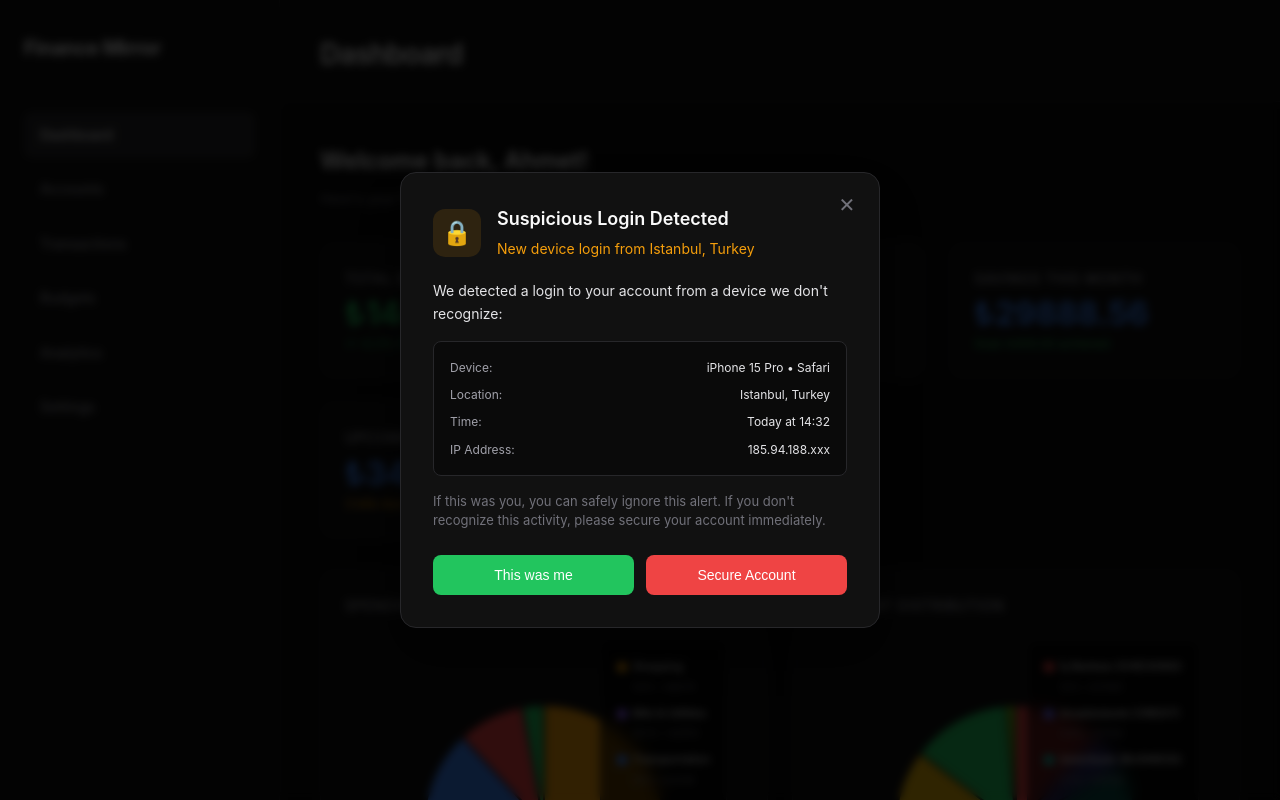
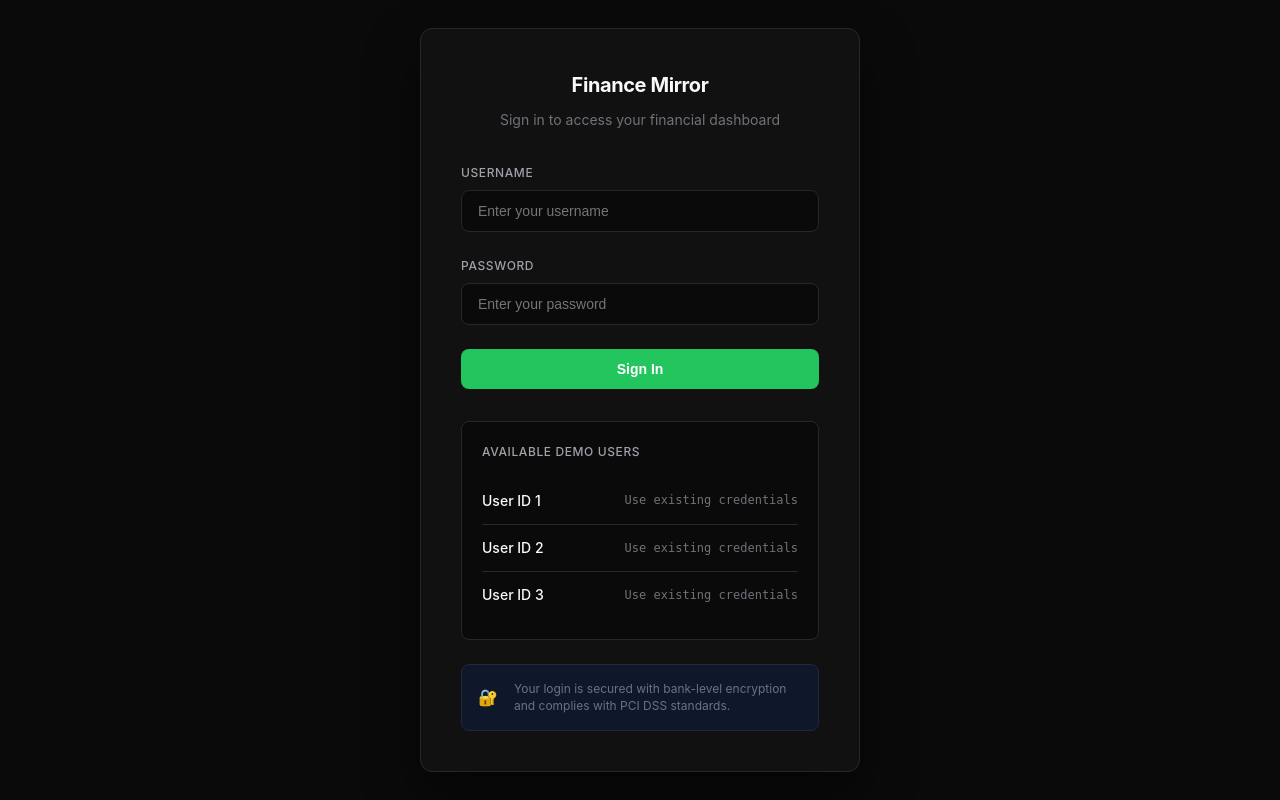
Before and after one commit to HyperactiveDuck/FibaHackathon, a Django app: page / in a window 1280 px wide. Run offline with Django 5.2, Linux system fonts and the light colour scheme; data comes from the database, SQL or seed files in the repository; both versions use the stored data as it was after the commit.

Commit message:
Working Login Page

```diff
--- /dev/null
+++ b/finance/templates/finance/login.html
@@ -0,0 +1,228 @@
+<!DOCTYPE html>
+<html lang="en">
+<head>
+    <meta charset="UTF-8">
+    <meta name="viewport" content="width=device-width, initial-scale=1.0">
+    <title>Login - Finance Mirror</title>
+    <style>
+        * {
+            margin: 0;
+            padding: 0;
+            box-sizing: border-box;
+        }
+
+        body {
+            font-family: 'Inter', -apple-system, BlinkMacSystemFont, 'Segoe UI', sans-serif;
+            background-color: #0a0a0a;
+            color: #e4e4e7;
+            min-height: 100vh;
+            display: flex;
+            align-items: center;
+            justify-content: center;
+            line-height: 1.6;
+        }
+
+        .login-container {
+            background-color: #111111;
+            border: 1px solid #27272a;
+            border-radius: 12px;
+            padding: 40px;
+            width: 100%;
+            max-width: 440px;
+            box-shadow: 0 25px 50px rgba(0, 0, 0, 0.5);
+        }
+
+        .login-header {
+            text-align: center;
+            margin-bottom: 32px;
+        }
+
+        .logo {
+            font-size: 20px;
+            font-weight: 700;
+            color: #fafafa;
+            letter-spacing: -0.02em;
+            margin-bottom: 8px;
+        }
+
+        .login-header p {
+            color: #71717a;
+            font-size: 14px;
+        }
+
+        .form-group {
+            margin-bottom: 24px;
+        }
+
+        .form-group label {
+            display: block;
+            margin-bottom: 8px;
+            color: #a1a1aa;
+            font-size: 12px;
+            text-transform: uppercase;
+            letter-spacing: 0.05em;
+            font-weight: 500;
+        }
+
+        .form-group input {
+            width: 100%;
+            background-color: #0a0a0a;
+            border: 1px solid #27272a;
+            color: #e4e4e7;
+            padding: 12px 16px;
+            border-radius: 8px;
+            font-size: 14px;
+            transition: all 0.2s ease;
+        }
+
+        .form-group input:focus {
+            outline: none;
+            border-color: #22c55e;
+            box-shadow: 0 0 0 3px rgba(34, 197, 94, 0.1);
+        }
+
+        .login-btn {
+            width: 100%;
+            background-color: #22c55e;
+            color: white;
+            padding: 12px 24px;
+            border: none;
+            border-radius: 8px;
+            font-size: 14px;
+            font-weight: 600;
+            cursor: pointer;
+            transition: background-color 0.2s ease;
+        }
+
+        .login-btn:hover {
+            background-color: #16a34a;
+        }
+
+        .error {
+            background-color: #fef2f2;
+            color: #dc2626;
+            padding: 12px 16px;
+            border-radius: 8px;
+            margin-bottom: 24px;
+            text-align: center;
+            border: 1px solid #fecaca;
+            font-size: 14px;
+        }
+
+        .demo-users {
+            margin-top: 32px;
+            padding: 20px;
+            background-color: #0a0a0a;
+            border: 1px solid #27272a;
+            border-radius: 8px;
+        }
+
+        .demo-users h3 {
+            color: #a1a1aa;
+            margin-bottom: 16px;
+            font-size: 12px;
+            text-transform: uppercase;
+            letter-spacing: 0.05em;
+            font-weight: 500;
+        }
+
+        .demo-users .user-item {
+            display: flex;
+            justify-content: space-between;
+            align-items: center;
+            padding: 12px 0;
+            border-bottom: 1px solid #27272a;
+            font-size: 14px;
+        }
+
+        .demo-users .user-item:last-child {
+            border-bottom: none;
+        }
+
+        .demo-users .username {
+            color: #fafafa;
+            font-weight: 500;
+        }
+
+        .demo-users .password {
+            color: #71717a;
+            font-family: monospace;
+            font-size: 12px;
+        }
+
+        .security-note {
+            margin-top: 24px;
+            padding: 16px;
+            background-color: #0f172a;
+            border: 1px solid #1e293b;
+            border-radius: 8px;
+        }
+
+        .security-note .security-icon {
+            color: #3b82f6;
+            font-size: 16px;
+            margin-right: 8px;
+        }
+
+        .security-note .security-text {
+            color: #64748b;
+            font-size: 12px;
+            line-height: 1.4;
+        }
+    </style>
+</head>
+<body>
+    <div class="login-container">
+        <div class="login-header">
+            <div class="logo">Finance Mirror</div>
+            <p>Sign in to access your financial dashboard</p>
+        </div>
+
+        {% if messages %}
+            {% for message in messages %}
+                <div class="error">{{ message }}</div>
+            {% endfor %}
+        {% endif %}
+
+        <form method="post">
+            {% csrf_token %}
+            <div class="form-group">
+                <label for="username">Username</label>
+                <input type="text" id="username" name="username" placeholder="Enter your username" required>
+            </div>
+
+            <div class="form-group">
+                <label for="password">Password</label>
+                <input type="password" id="password" name="password" placeholder="Enter your password" required>
+            </div>
+
+            <button type="submit" class="login-btn">Sign In</button>
+        </form>
+
+        <div class="demo-users">
+            <h3>Available Demo Users</h3>
+            <div class="user-item">
+                <span class="username">User ID 1</span>
+                <span class="password">Use existing credentials</span>
+            </div>
+            <div class="user-item">
+                <span class="username">User ID 2</span>
+                <span class="password">Use existing credentials</span>
+            </div>
+            <div class="user-item">
+                <span class="username">User ID 3</span>
+                <span class="password">Use existing credentials</span>
+            </div>
+        </div>
+
+        <div class="security-note">
+            <div style="display: flex; align-items: center; gap: 8px;">
+                <span class="security-icon">🔐</span>
+                <div class="security-text">
+                    Your login is secured with bank-level encryption and complies with PCI DSS standards.
+                </div>
+            </div>
+        </div>
+    </div>
+</body>
+</html>
--- a/finance/urls.py
+++ b/finance/urls.py
@@ -2,7 +2,10 @@ from django.urls import path
 from . import views
 
 urlpatterns = [
-    path('', views.dashboard, name='dashboard'),
+    path('', views.login_view, name='login'),
+    path('login/', views.login_view, name='login'),
+    path('logout/', views.logout_view, name='logout'),
+    path('dashboard/', views.dashboard, name='dashboard'),
     path('accounts/', views.accounts, name='accounts'),
     path('accounts/add/', views.add_account, name='add_account'),
     path('transactions/', views.transactions, name='transactions'),
--- a/finance/views.py
+++ b/finance/views.py
@@ -5,9 +5,29 @@ from django.utils import timezone
 from datetime import datetime, timedelta
 from .models import Account, Transaction
 from django.contrib.auth.models import User
+from django.contrib.auth import authenticate, login, logout
+from django.contrib import messages
 import json
 from django.http import HttpResponse
 import csv
+
+def login_view(request):
+    if request.method == 'POST':
+        username = request.POST.get('username')
+        password = request.POST.get('password')
+
+        user = authenticate(request, username=username, password=password)
+        if user is not None:
+            login(request, user)
+            return redirect('dashboard')
+        else:
+            messages.error(request, 'Invalid username or password')
+
+    return render(request, 'finance/login.html')
+
+def logout_view(request):
+    logout(request)
+    return redirect('login')
 
 def dashboard(request):
     # Try to get the logged in user, otherwise use demo user
```
Also changed, not shown: finance/templates/finance/settings.html (+17 -1 lines), db.sqlite3.
